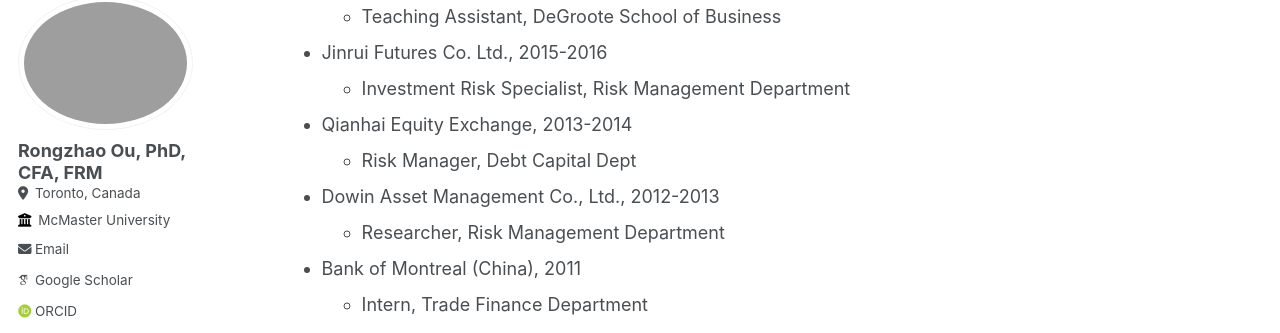
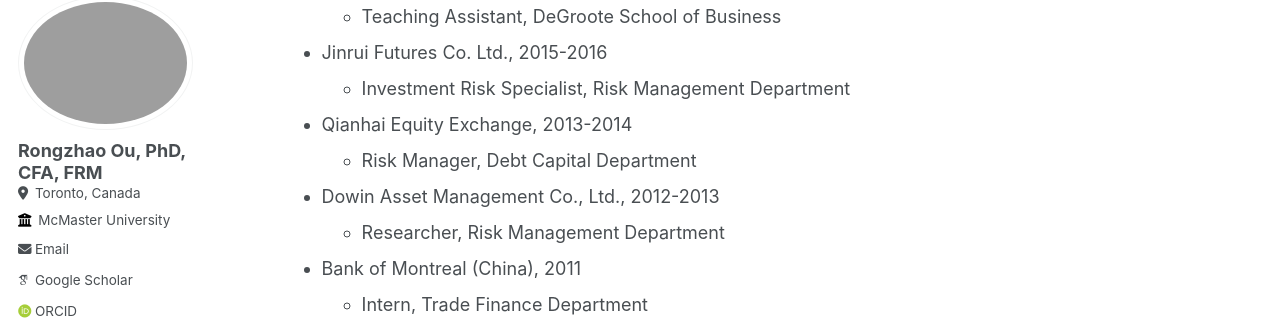
Before and after one commit to ourongzhao/ourongzhao.github.io, a Jekyll site: the page built from _pages/cv.md, in a window 1280 px wide and 900 px high, scrolled down 637 px. Shown: the part 110-443 px from the top of the window. Built offline with Jekyll 4.4.1, drawn with Linux system fonts in a browser that asks for light colours; some web fonts are replaced.

Commit message:
Update cv.md

```diff
--- a/_pages/cv.md
+++ b/_pages/cv.md
@@ -31,7 +31,7 @@ Work Experience
 * Jinrui Futures Co. Ltd., 2015-2016
   * Investment Risk Specialist, Risk Management Department
 * Qianhai Equity Exchange, 2013-2014
-  * Risk Manager, Debt Capital Dept
+  * Risk Manager, Debt Capital Department
 * Dowin Asset Management Co., Ltd., 2012-2013
   * Researcher, Risk Management Department
 * Bank of Montreal (China), 2011
```
